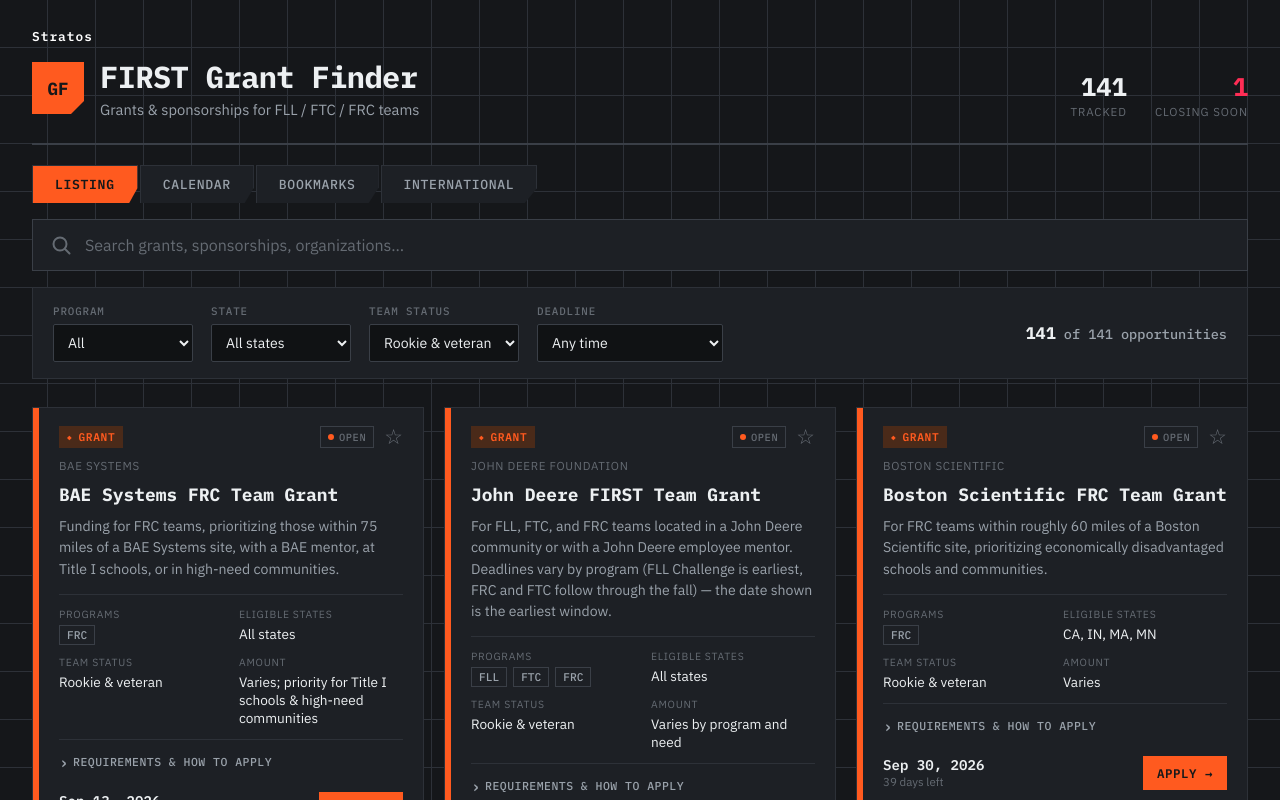
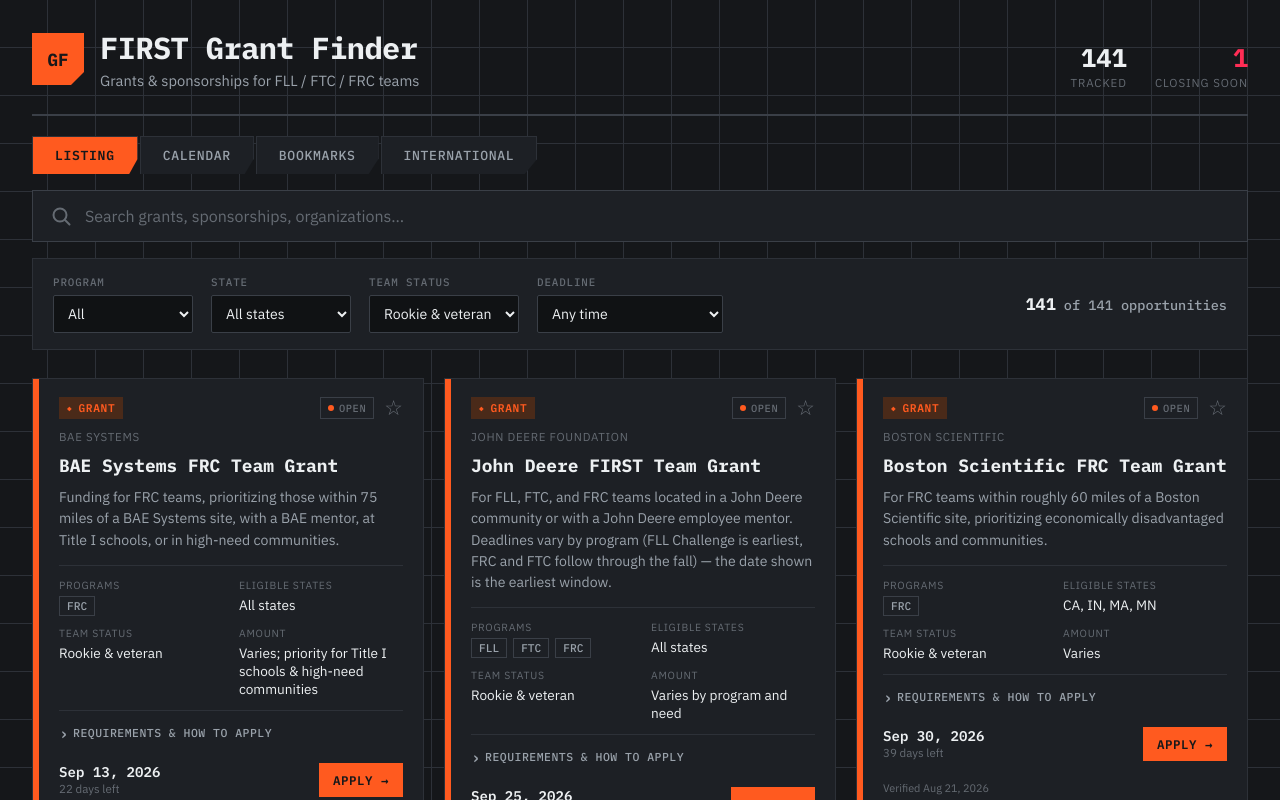
Before and after one commit to anish-tiwari245/FIRST-Grant-Finder, a React (Vite) app: page / in a window 1280 px wide. Shown: the top 800 px of the page. Built offline with nearby package versions, Linux system fonts and the light colour scheme.

Commit message:
Remove stratos at the top

```diff
--- a/src/App.css
+++ b/src/App.css
@@ -33,15 +33,6 @@
 
 .footer__contact:hover {
   color: var(--text);
-}
-
-.header__super {
-  font-family: var(--font-head);
-  font-size: 0.8rem;
-  font-weight: 600;
-  letter-spacing: 0.08em;
-  color: #ffffff;
-  margin: 0 0 12px;
 }
 
 .header {
--- a/src/App.tsx
+++ b/src/App.tsx
@@ -70,7 +70,6 @@
 
   return (
     <div className="app">
-      <div className="header__super">Stratos</div>
       <header className="header">
         <div className="header__brand">
           <span className="header__mark">GF</span>
```
